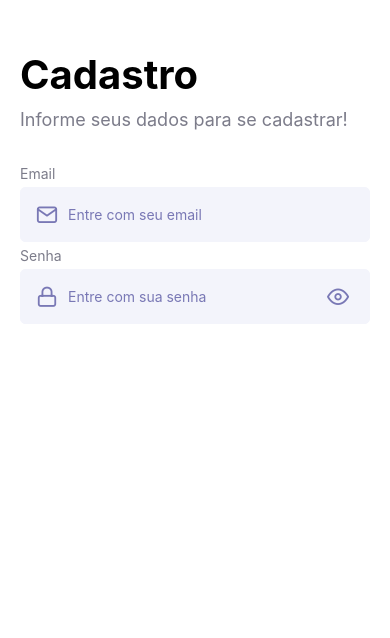
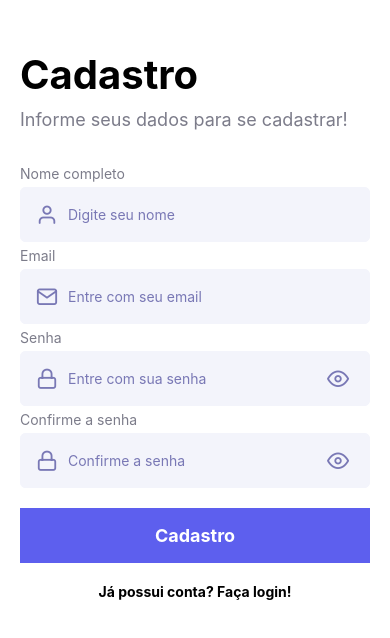
Before and after one commit to gabrielmds222/login-form, a React Native app: screen / in a window 390 px wide. Shown: the top 638 px of the page. Built offline with nearby package versions, Linux system fonts and the light colour scheme.

Commit message:
feat: Adiciona botões e mais inputs

```diff
--- a/src/components/Button/index.jsx
+++ b/src/components/Button/index.jsx
@@ -1,7 +1,15 @@
 import React from "react";
-import { View } from "react-native";
+import { TouchableOpacity, Text } from "react-native";
 import styles from "./styles";
 
-export function Button() {
-  return <View></View>;
+export function Button({ title, onPress = () => {} }) {
+  return (
+    <TouchableOpacity
+      onPress={onPress}
+      style={styles.button}
+      activeOpacity={0.7}
+    >
+      <Text style={styles.texto}>{title}</Text>
+    </TouchableOpacity>
+  );
 }
--- a/src/components/Button/styles.js
+++ b/src/components/Button/styles.js
@@ -1,5 +1,19 @@
 import { StyleSheet } from "react-native";
 
-const styles = StyleSheet.create({});
+const styles = StyleSheet.create({
+  button: {
+    height: 55,
+    width: "100%",
+    backgroundColor: "#5D5FEE",
+    marginVertical: 20,
+    justifyContent: "center",
+    alignItems: "center",
+  },
+  texto: {
+    color: "#fff",
+    fontWeight: "bold",
+    fontSize: 18,
+  },
+});
 
 export default styles;
--- a/src/screens/SignUp/index.jsx
+++ b/src/screens/SignUp/index.jsx
@@ -3,6 +3,7 @@ import React from "react";
 import { View, SafeAreaView, ScrollView, Text } from "react-native";
 import styles from "./styles";
 import { Input } from "../../components/Input";
+import { Button } from "../../components/Button";
 
 export function SignUp() {
   return (
@@ -14,6 +15,11 @@ export function SignUp() {
         </Text>
         <View style={{ marginVertical: 20 }}>
           <Input
+            label="Nome completo"
+            iconName="user"
+            placeholder="Digite seu nome"
+          />
+          <Input
             label="Email"
             iconName="mail"
             placeholder="Entre com seu email"
@@ -24,6 +30,23 @@ export function SignUp() {
             placeholder="Entre com sua senha"
             password
           />
+          <Input
+            label="Confirme a senha"
+            iconName="lock"
+            placeholder="Confirme a senha"
+            password
+          />
+          <Button title="Cadastro" />
+          <Text
+            style={{
+              color: "#000",
+              fontWeight: "bold",
+              textAlign: "center",
+              fontSize: 14,
+            }}
+          >
+            Já possui conta? Faça login!
+          </Text>
         </View>
       </ScrollView>
     </SafeAreaView>
```
